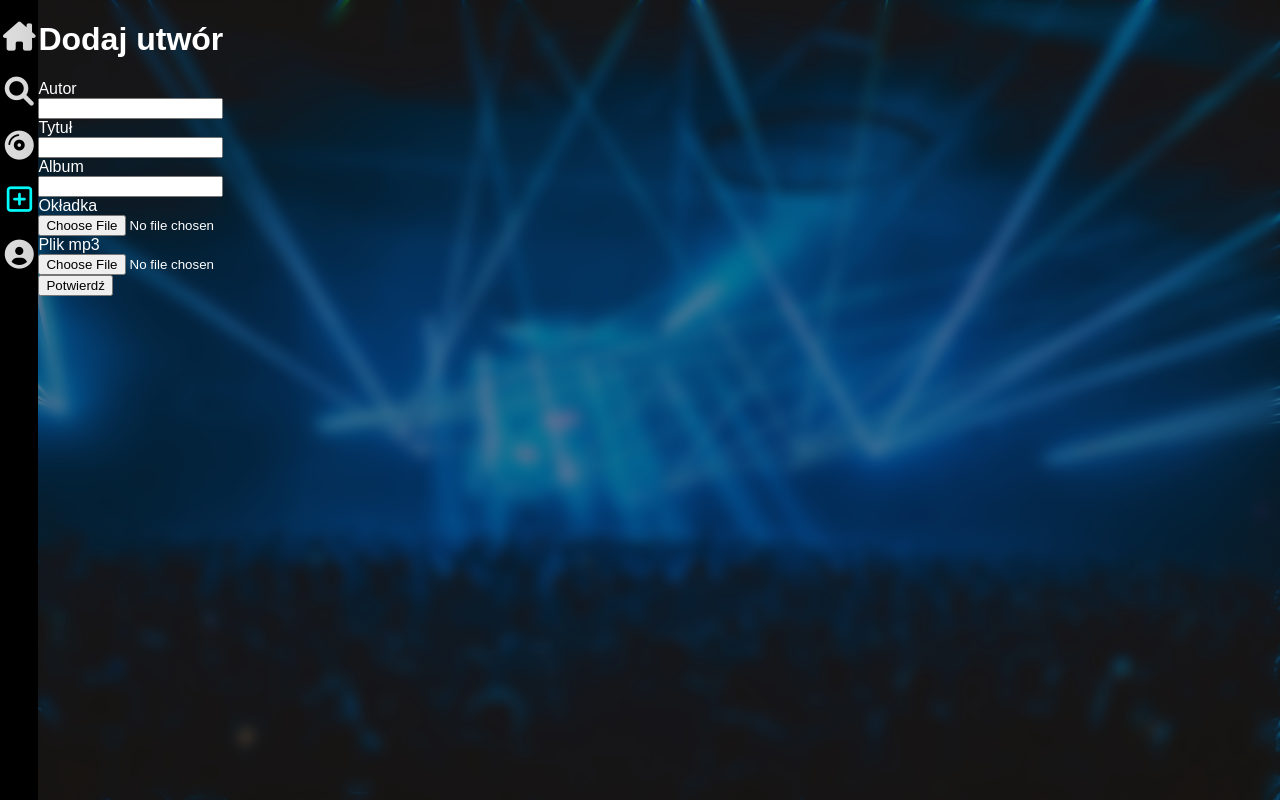
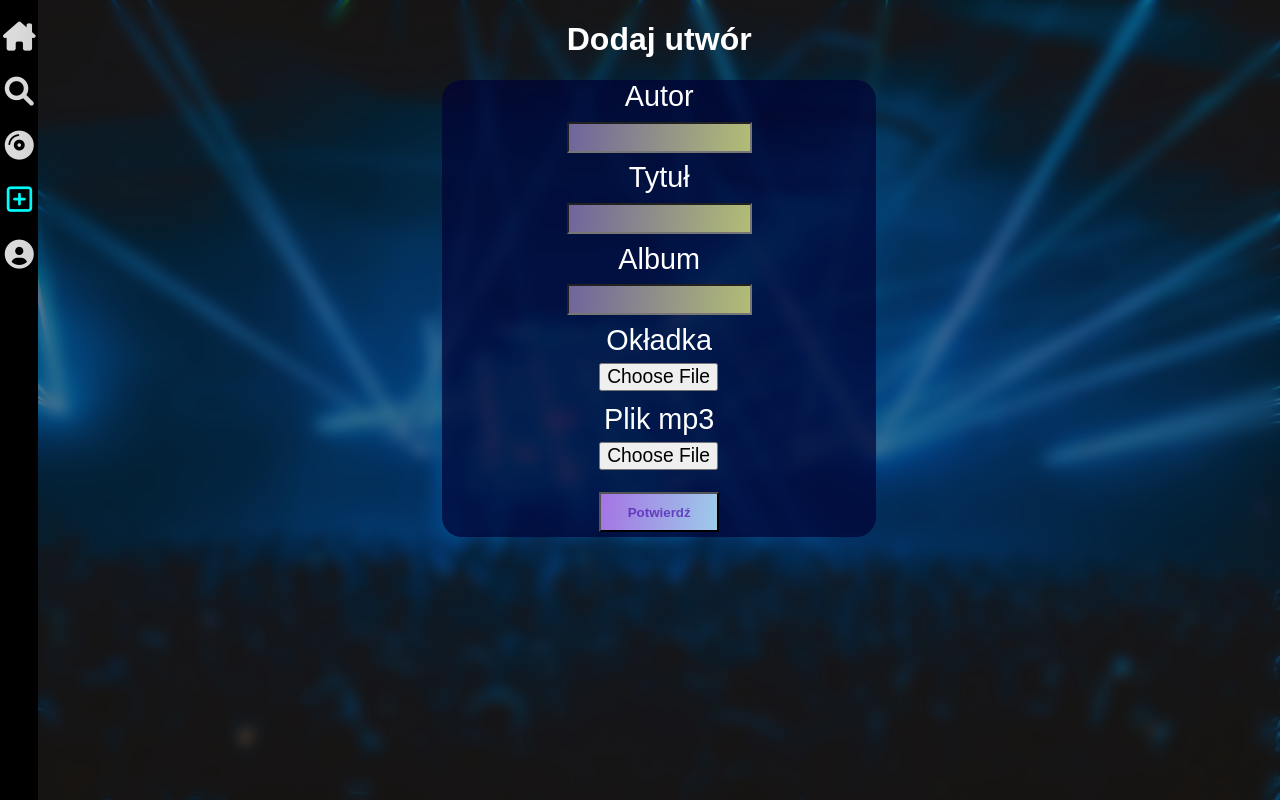
Before and after one commit to krzys13q/music_service, a PHP site: page /add-music.php in a window 1280 px wide. Run offline with PHP 8.4, Linux system fonts and the light colour scheme.

Commit message:
Update add-music.css

```diff
--- a/muzyka/add-music.css
+++ b/muzyka/add-music.css
@@ -63,21 +63,61 @@ i{
 }
 
 i:hover{
-
     color: aqua;
     }
+
 #mid{
     color: white;
     height: 100vh;
     width: 97%;
     background: rgba(6, 3, 3, 0.384);
-
     box-shadow: 0 4px 30px rgba(0, 0, 0, 0.1);
     backdrop-filter: blur(7px);
     -webkit-backdrop-filter: blur(7.6px);
     overflow-y: scroll;
+    text-align: center;
+        }
 
+#form-contener {
+    display: flex;
+    align-items: center;
+    justify-content: center;
+    margin: 0;
+    font-weight: 500;
+    font-size: 180%;
+}
 
-        float: left;
+#form-contener form {
+    text-align: center;
+    width: 35%;
+    height: auto;
+    background-color: #000435b7;
+    border-radius: 20px;
+}
+
+#form-contener input[type=text] {
+    background-color: white;
+    background-image: linear-gradient(95deg, #14035e9c 0%, rgba(145, 160, 58, 0.699) 100%);
+    height: 25px;
+    color: white;
+    margin: 2% 0;
+    text-align: center;
+}
+
+#form-contener input[type=submit] {
+    height: 40px;
+    width: 120px;
+    font-weight: 700;
+    margin: 10px 0 5px 0;
+    background-color: white;
+    background-image: linear-gradient(95deg, #6716d198 0%, rgba(67, 155, 214, 0.521) 100%);
+    color: rgba(63, 7, 168, 0.63);
 
 }
+
+#form-contener input[type=file] {
+    color: transparent;
+    height: 40px;
+    width: 120px;
+    font-size: 67%;
+}
```
Lines whose indentation alone changed are shown as unchanged.
